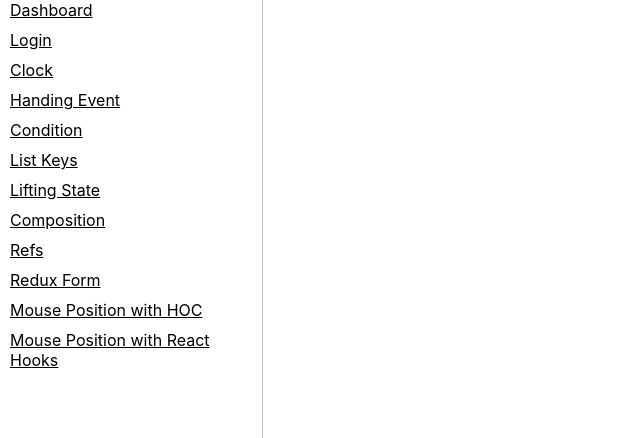
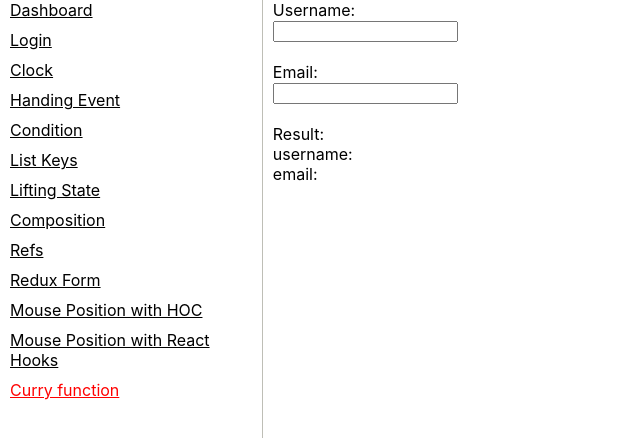
Before and after one commit to nhattruongniit/react-tutorial, a React app: page /curry in a window 1280 px wide. Shown: the top 438 px of the page, without its empty margins (0-640 px from the left). Built offline with nearby package versions, Linux system fonts and the light colour scheme.

Commit message:
add curry function

```diff
--- a/src/App.js
+++ b/src/App.js
@@ -59,6 +59,9 @@
                 <li>
                   <NavLink to="/mouse-hook" activeClassName="active" >Mouse Position with React Hooks</NavLink>
                 </li>
+                <li>
+                  <NavLink to="/curry" activeClassName="active" >Curry function</NavLink>
+                </li>
               </ul>
             </div>
             <div className="content">
--- /dev/null
+++ b/src/Curry.js
@@ -0,0 +1,38 @@
+import React from 'react';
+
+class Curry extends React.Component {
+  state  = {
+    username: '',
+    email: '',
+  }
+
+  handleOnChange = key => event => {
+    const { target: { value } } = event;
+    const cloned = {...this.state};
+    cloned[key] = value;
+    this.setState({...cloned});
+  }
+
+  render() {
+    const {
+      state: { username, email },
+      handleOnChange,
+    } = this;
+
+    return (
+      <div>
+        Username: <br />
+        <input type="text" onChange={handleOnChange('username')}/>
+        <br /><br />
+        Email: <br />
+        <input type="text" onChange={handleOnChange('email')}/>
+        <br /> <br />
+        Result: <br />
+        username: {username} <br/ >
+        email: {email}
+      </div>
+    )
+  }
+}
+
+export default Curry;
--- a/src/Routes.js
+++ b/src/Routes.js
@@ -12,6 +12,7 @@
 import Composition from './Composition';
 import Refs from './Refs';
 import SimpleForm from './ReduxForm';
+import Curry from './Curry';
 import { HocWithMouse } from './MousePosition';
 import { MousePositionHook } from './MousePositionHook';
 
@@ -31,6 +32,7 @@
     <Route path="/redux-form" component={SimpleForm} />
     <Route path="/mouse-position" component={HocWithMouse} />
     <Route path="/mouse-hook" component={MousePositionHook} />
+    <Route path="/curry" component={Curry} />
   </Switch>
 );
 
```
